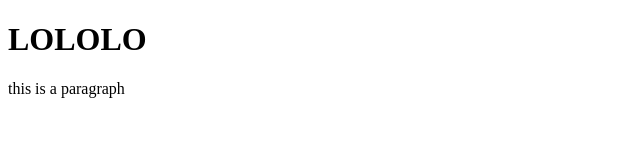
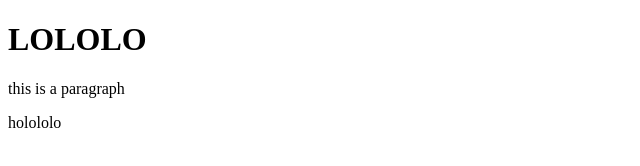
Before and after one commit to Raptor-Dev97/Git-test, a website: page index.html in a window 1280 px wide. Shown: the full height of the page, 0-640 px from the left. Drawn offline with Linux system fonts and the light colour scheme.

Commit message:
fourth commit

```diff
--- a/index.html
+++ b/index.html
@@ -9,6 +9,7 @@
 
     <h1>LOLOLO</h1>
     <p>this is a paragraph</p>
+    <p>holololo</p>
 
 </body>
 </html>
```
Also changed, not shown: package.json (added, +24 -0 lines), 2 other files.
